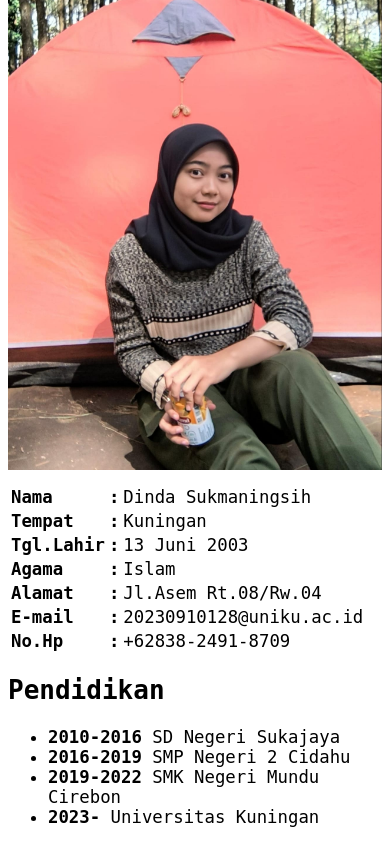
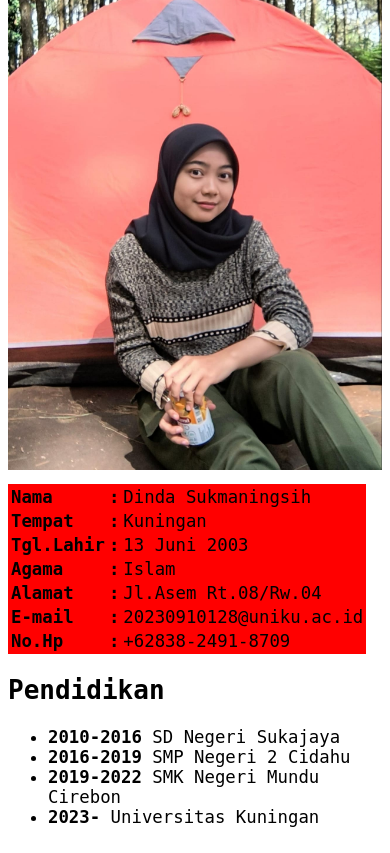
Before and after one commit to 1dindasukma3/proyek_web, a PHP site: page /TUGAS_03_1.html in a window 390 px wide, with the pointer over the restyled element. Shown: the part 161-1014 px from the top of the page. Run offline with PHP 8.4, Linux system fonts and the light colour scheme.

Commit message:
Menambahkan perubahan pada file latihan dan tugas

```diff
--- a/MODUL_03/TUGAS_03_1.css
+++ b/MODUL_03/TUGAS_03_1.css
@@ -45,6 +45,9 @@ img {
     padding: 0px;
     border: none;
   }
+  .blok table:hover {
+    background-color: red;
+  }
 
   .kiri {
     width: 100%;
@@ -54,4 +57,6 @@ img {
     width: 100%;
     padding: 0;
   }
+
+
 }
--- a/Modul_01/Tugas.html
+++ b/Modul_01/Tugas.html
@@ -17,6 +17,11 @@
       img {
         width: 100%;
         margin-bottom: 10px;
+      }
+
+      img:hover {
+        transform: scale(1.05); /*memperbesar gambar sedikit */
+        opacity: 0.9; /*memudarkan gambar sedikit */
       }
 
       .kotak {
```
